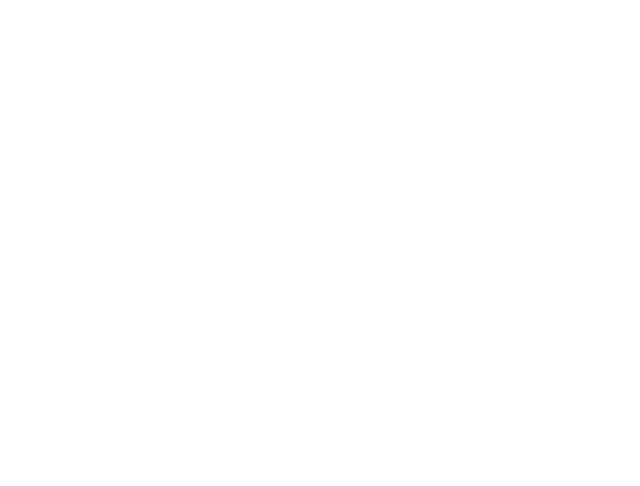
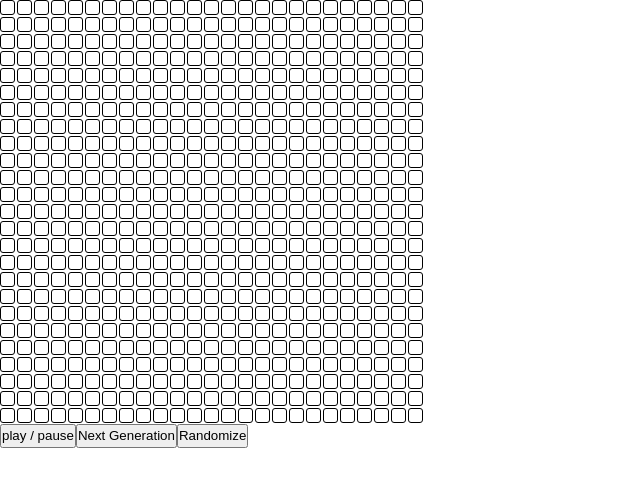
Before and after one commit to jessemarek/CS-build-week, a React (Create React App) app: page / in a window 1280 px wide. Shown: the top 486 px of the page, without its empty margins (0-640 px from the left). Built offline with nearby package versions, Linux system fonts and the light colour scheme.

Commit message:
init react app loads a black grid. randomize button inits the grid to a random field of alive cells

```diff
--- a/package.json
+++ b/package.json
@@ -8,7 +8,8 @@
     "@testing-library/user-event": "^7.2.1",
     "react": "^16.13.1",
     "react-dom": "^16.13.1",
-    "react-scripts": "3.4.1"
+    "react-scripts": "3.4.1",
+    "uuid": "^8.3.0"
   },
   "scripts": {
     "start": "react-scripts start",
--- a/src/App.js
+++ b/src/App.js
@@ -1,9 +1,40 @@
-import React from 'react';
+import React, { useState, useEffect } from 'react';
+import { makeGrid, fillGrid, randInitCells, lifecycle } from './game-logic/functions'
+import { v4 as uuid } from 'uuid'
+
+import CellBtn from './components/CellBtn'
 
 function App() {
+  const initGrid = makeGrid(25, 25)
+  fillGrid(initGrid)
+  //randInitCells(initGrid)
+
+  const [grid, setGrid] = useState(initGrid)
+
+  /* useEffect(() => {
+    setGrid(lifecycle(grid))
+  }, []) */
+
+  const clickRandom = e => {
+    e.preventDefault()
+
+    setGrid(randInitCells(grid))
+  }
+
   return (
     <div className="App">
-
+      <div>
+        <div className="game-window">
+          {
+            grid && grid.map((col, x) => col.map((row, y) => <CellBtn key={uuid()} isAlive={row.isAlive} age={row.age} x={x} y={y} />))
+          }
+        </div>
+        <div className="game-btns">
+          <button>play / pause</button>
+          <button>Next Generation</button>
+          <button onClick={clickRandom}>Randomize</button>
+        </div>
+      </div>
     </div>
   );
 }
--- /dev/null
+++ b/src/components/CellBtn.js
@@ -0,0 +1,51 @@
+import React from 'react'
+
+const CellBtn = props => {
+
+    const {
+        isAlive,
+        age,
+        x,
+        y
+
+    } = props
+
+    let color
+    switch (age) {
+        case 0:
+            color = 'crimson'
+            break;
+        case 1:
+            color = 'orange'
+            break;
+
+        case 2:
+            color = 'yellow'
+            break;
+
+        case 3:
+            color = 'green'
+            break;
+
+        case 4:
+            color = 'blue'
+            break;
+
+        case 5:
+            color = 'purple'
+            break;
+
+        default:
+            color = 'purple'
+            break;
+    }
+
+    return (
+        <div
+            className={isAlive ? 'alive cell-btn' : 'cell-btn'}
+            style={{ background: isAlive ? color : 'transparent' }}
+        ></div>
+    )
+}
+
+export default CellBtn
--- a/src/game-logic/Cell.js
+++ b/src/game-logic/Cell.js
@@ -1,6 +1,6 @@
 export class Cell {
     constructor(x, y) {
-        this.isAlive = Math.floor(Math.random() * 2)
+        this.isAlive = false
         this.age = 0
         this.x = x
         this.y = y
@@ -15,8 +15,8 @@
         let rows = grid[0].length
 
         // look at the neighboring cells and add them to the count if they're alive
-        for (i = -1; i < 2; i++) {
-            for (j = -1; j < 2; j++) {
+        for (let i = -1; i < 2; i++) {
+            for (let j = -1; j < 2; j++) {
                 let col = (this.x + i + cols) % cols
                 let row = (this.y + j + rows) % rows
 
--- a/src/game-logic/functions.js
+++ b/src/game-logic/functions.js
@@ -1,20 +1,12 @@
 import { Cell } from './Cell'
 
-// export the functions
-module.exports = {
-    makeGrid,
-    fillGrid,
-    randInitCells,
-    lifecycle
-}
-
 // constructs a grid (2d array) with x number of columns and y number of rows
-const makeGrid = (cols, rows) => {
+export const makeGrid = (cols, rows) => {
     // create the columns of our grid
     let arr = new Array(cols)
 
     // create the rows for our grid
-    for (i = 0; i < arr.length; i++) {
+    for (let i = 0; i < arr.length; i++) {
         arr[i] = new Array(rows)
     }
 
@@ -23,27 +15,27 @@
 }
 
 // fills the grid with Cell objects
-const fillGrid = (grid) => {
-    for (i = 0; i < grid.length; i++) {
-        for (j = 0; j < grid[i].length; j++) {
+export const fillGrid = (grid) => {
+    for (let i = 0; i < grid.length; i++) {
+        for (let j = 0; j < grid[i].length; j++) {
             grid[i][j] = new Cell(i, j)
         }
     }
 }
 
 // Randomly sets the initial state of each Cell's isAlive to true or false
-const randInitCells = (grid) => {
+export const randInitCells = (grid) => {
 
-    grid.forEach(col => col.forEach(row => {
+    return grid.map(col => col.map(row => {
 
         let num = Math.floor(Math.random() * 2)
         num ? row.isAlive = true : row.isAlive = false
-
+        return row
     }))
 }
 
 // Calculate a new generation of Cells
-const lifecycle = (grid) => {
+export const lifecycle = (grid) => {
     // get the number of neighbors for each Cell
     grid.forEach(col => col.forEach(row => row.countNeighbors(grid)))
 
--- /dev/null
+++ b/src/index.css
@@ -0,0 +1,21 @@
+* {
+    box-sizing: border-box;
+    max-width: 100%;
+    margin: 0;
+    padding: 0;
+    line-height: 1.5;
+}
+
+.game-window {
+    display: grid;
+    grid-template-columns: 15px 15px 15px 15px 15px 15px 15px 15px 15px 15px 15px 15px 15px 15px 15px 15px 15px 15px 15px 15px 15px 15px 15px 15px 15px;
+    grid-gap: 2px;
+}
+
+.cell-btn {
+    width: 15px;
+    height: 15px;
+    border: 1px solid black;
+    border-radius: 3px;
+    transition: all 0.5s ease;
+}
--- a/src/index.js
+++ b/src/index.js
@@ -2,6 +2,8 @@
 import ReactDOM from 'react-dom';
 
 import App from './App';
+
+import './index.css'
 
 
 ReactDOM.render(
```
Also changed, not shown: 1 other file (tests, documents, lock files or other folders).
